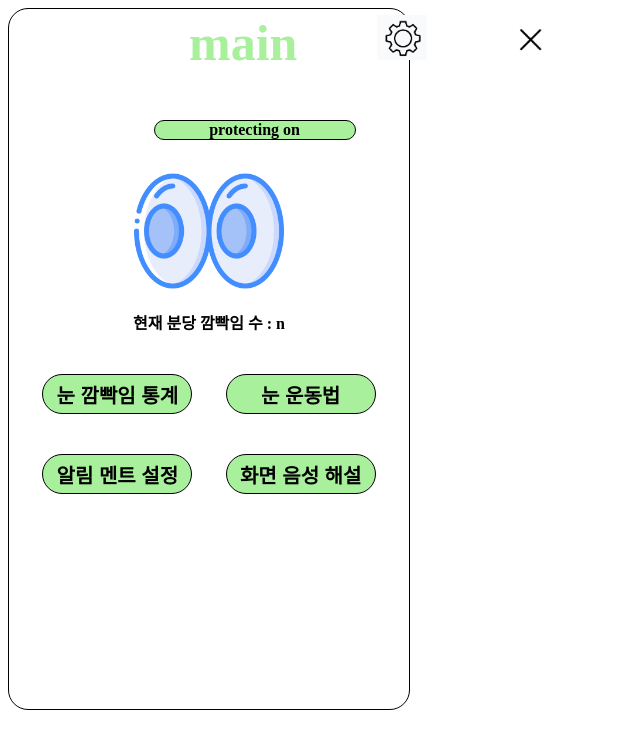
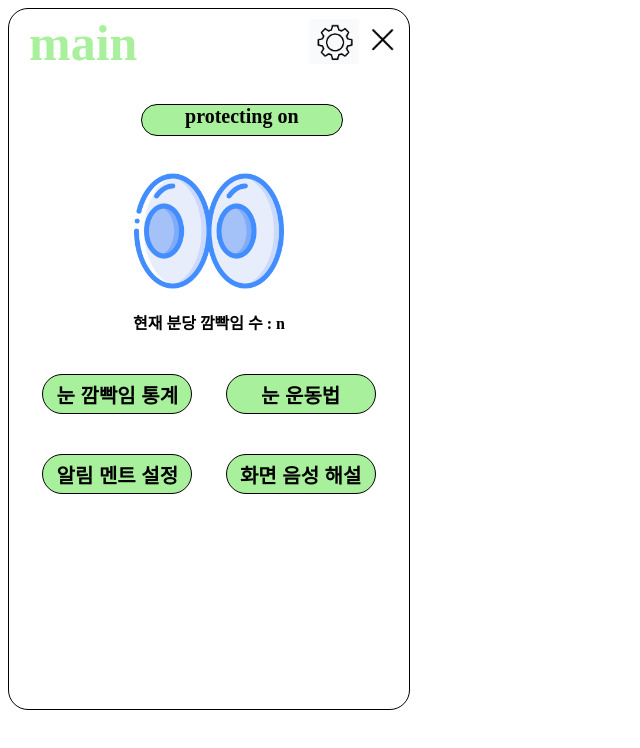
Before and after one commit to jeonghyeonmin1/2023_AVD, a plain HTML site: page html/main.html in a window 1280 px wide. Shown: the whole page, without its empty margins (0-640 px from the left). Drawn offline with Linux system fonts and the light colour scheme.

Commit message:
main.css 수정

```diff
--- a/css/main.css
+++ b/css/main.css
@@ -11,23 +11,15 @@
 
 #top-div{
     padding-top: 5px;
-    padding-right: 250px;
-    padding-left: 180px;
+    padding-left: 20px;
     padding-bottom:80px;
     font-size: 15px;
     color: #A9F09D;
     font-size: 50px;
     font-weight: bold;
     display:flex;
-    justify-content: space-evenly;
-    gap:80px;
+    justify-content: space-between;
   }
-
-  .imges{
-    display: flex;
-    justify-content: end;
-  }
-
 
 
 #bottom-div{
@@ -37,15 +29,15 @@
 }
 
 .circle{
+    font-size:20px;
     width:200px;
-    height:50;
+    height:30px;
     border-radius:20px 20px/ 20px 20px;
     border:1px solid black;
     background:#A9F09D;
     position: absolute;
-    top:15%;
-    left:12%
-
+    top:13%;
+    left:11%;
 }
 #middle-div{
     font-weight: bold;
--- a/html/main.html
+++ b/html/main.html
@@ -10,16 +10,7 @@
   <div id="super-div">
     <div id="top-div">
         <div>main</div>
-        <div class="img-flex">
-          <img class="images"><img src="../img/setting.png" alt="설정" width="50px"></img>
-        </div>
-        <div class="img-flex">
-          <img class="images"><img src="../img/x.png" alt="닫기" width="50px"></img>
-        </div>
-
-
-
-      <!-- <div><img src="../img/setting.png" alt="설정" width="50px"></div> -->
+      <div><img src="../img/setting.png" alt="설정" width="50px"><img src="../img/x.png" alt="닫기" width="50px"></div>
       <!-- <div><img src="../img/x.png" alt="닫기" width="50px"></div> -->
     </div>
     <div id="middle-div">
```
